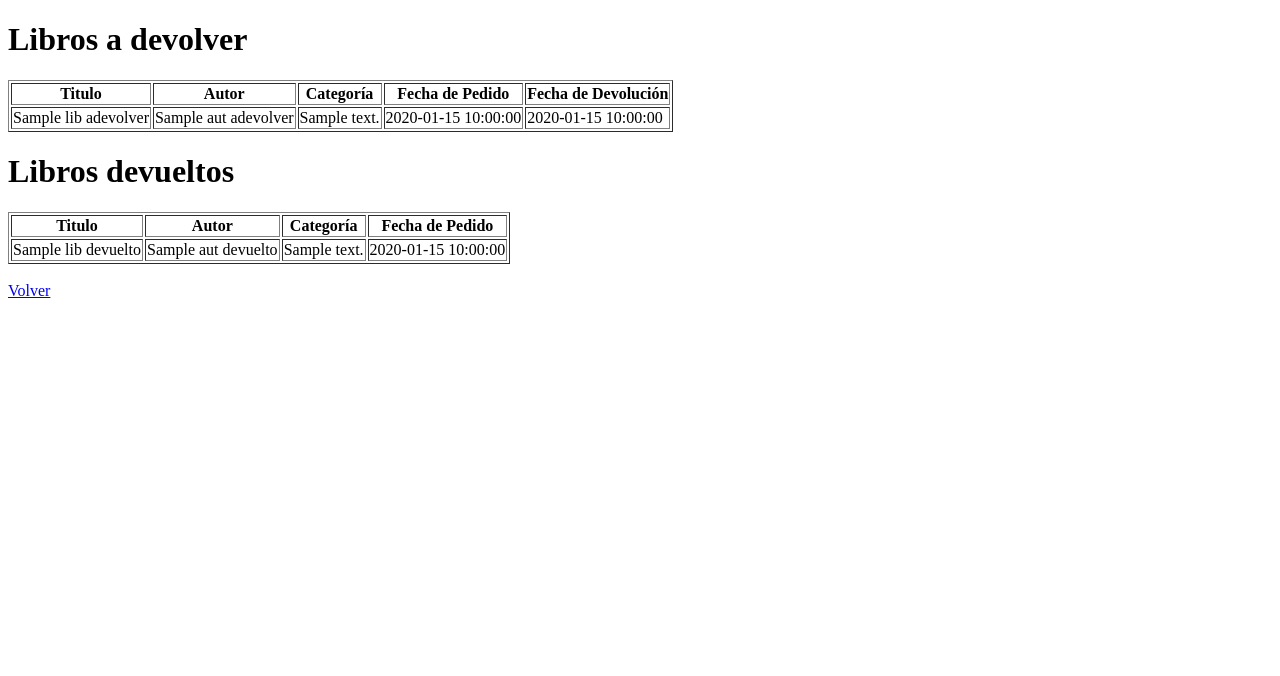
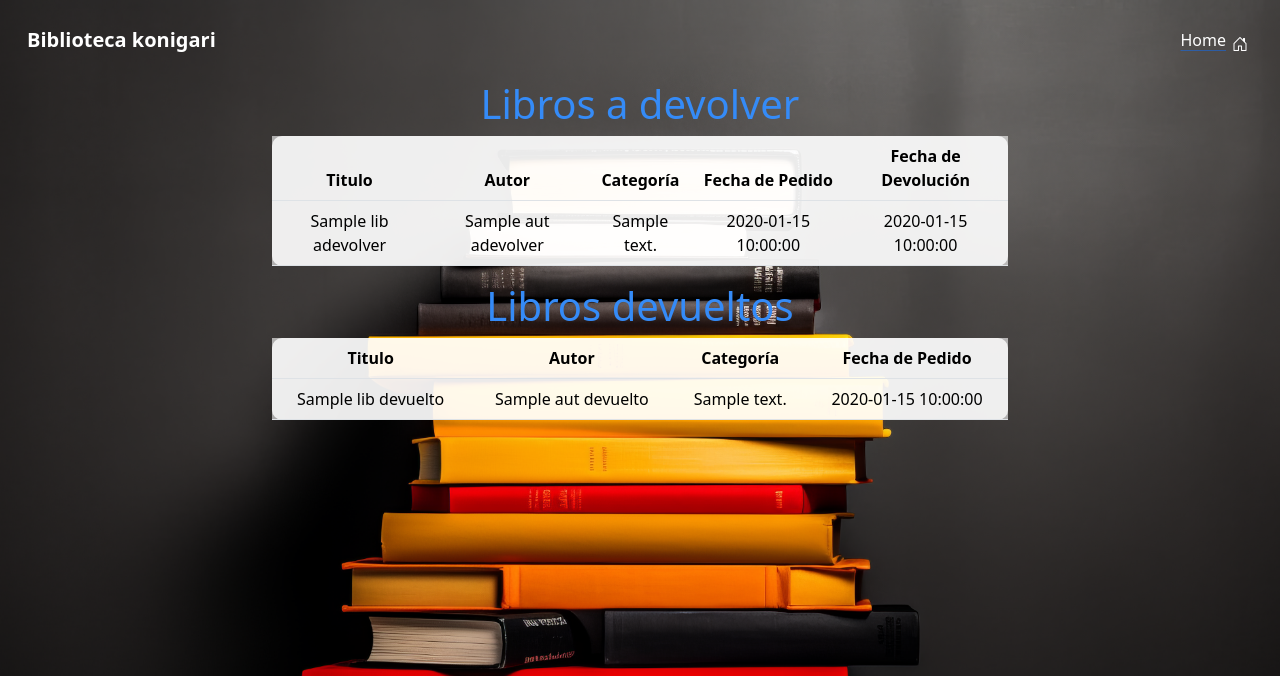
Before and after one commit to guillermodolan/tp-biblioteca-soporte, a Flask app: template templates/libros_cliente.html in a window 1280 px wide. Shown: the top 676 px of the page. Run offline with Flask 3, Linux system fonts and the light colour scheme; the template is opened without the code that fills it: most values are stand-ins (such as "Sample title", 1, 10 or a date in 2020).

Commit message:
template libros clientes y algunas mejoras

```diff
--- a/templates/alquiler_libros.html
+++ b/templates/alquiler_libros.html
@@ -11,7 +11,7 @@
  body {
  margin: 0; /* Reset margin to ensure full-width background */
  padding: 0;
- background-image: url('static/libro_fondo.png');
+ background-image: url('{{ url_for('static', filename='libro_fondo.png') }}');
  background-size: cover;
  background-position: center;
  background-attachment: fixed; /* Optional: This ensures the background remains fixed while scrolling */
--- a/templates/alta_persona.html
+++ b/templates/alta_persona.html
@@ -9,7 +9,7 @@
    body {
    margin: 0; /* Reset margin to ensure full-width background */
    padding: 0;
-   background-image: url('static/libro_fondo.png');
+   background-image: url('{{ url_for('static', filename='libro_fondo.png') }}');
    background-size: cover;
    background-position: center;
    background-attachment: fixed; /* Optional: This ensures the background remains fixed while scrolling */
--- a/templates/home.html
+++ b/templates/home.html
@@ -11,7 +11,7 @@
     body {
       margin: 0; /* Reset margin to ensure full-width background */
       padding: 0;
-      background-image: url('static/libro_fondo.png');
+      background-image: url('{{ url_for('static', filename='libro_fondo.png') }}');
       background-size: cover;
       background-position: center;
       background-attachment: fixed; /* Optional: This ensures the background remains fixed while scrolling */
--- a/templates/libros_cliente.html
+++ b/templates/libros_cliente.html
@@ -3,18 +3,66 @@
 <head>
     <meta charset="UTF-8">
     <title>Historial Libros</title>
+    <link href="https://cdn.jsdelivr.net/npm/bootstrap@5.3.2/dist/css/bootstrap.min.css" rel="stylesheet" integrity="sha384-T3c6CoIi6uLrA9TneNEoa7RxnatzjcDSCmG1MXxSR1GAsXEV/Dwwykc2MPK8M2HN" crossorigin="anonymous">
+   <link rel="stylesheet" href="https://cdn.jsdelivr.net/npm/bootstrap-icons@1.11.1/font/bootstrap-icons.css">
+    <style>
+     body {
+         margin: 0; /* Reset margin to ensure full-width background */
+         padding: 0;
+         background-image: url('{{ url_for('static', filename='libro_fondo.png') }}');
+         background-size: cover;
+         background-position: center;
+         background-attachment: fixed; /* Optional: This ensures the background remains fixed while scrolling */
+         }
+     .navbar {
+    background-color: transparent !important;
+        }
+    .navbar .nav-item {
+           margin-right: auto;
+       }
+    .table {
+            background-color: rgba(255, 255, 255, 0.8); /* Fondo blanco con 80% de opacidad */
+            border-radius: 10px; /* Bordes redondeados para un aspecto más suave */
+        }
+
+    .table th {
+        background-color: rgba(255, 255, 255, 0.6); /* Fondo negro con 60% de opacidad para el encabezado */
+        color: black;
+    }
+
+    .table td {
+        background-color: rgba(255, 255, 255, 0.6); /* Fondo blanco con 100% de opacidad para las celdas de datos */
+
+    }
+
+   </style>
 </head>
 <body>
-    <h1>Libros a devolver</h1>
-    <div>
-    <table border="1">
+    <nav class="navbar navbar-expand-lg bg-body-tertiary">
+        <div class="container-fluid">
+           <a class="navbar-brand" href="#" style="color: #fff; padding: 15px;font-weight: bold;">Biblioteca konigari</a>
+           <ul class="nav justify-content-end">
+           <a style= "color: #fff;padding: 20px;" class="icon-link icon-link-hover" href="{{url_for('home')}}">Home
+             <i class="bi bi-house-door"></i></a>
+           </ul>
+     </div>
+    </nav>
+    <div class="container text-center">
+        <div class="row align-items-center">
+            <div class="col">
+
+            </div>
+            <div class="col-8">
+                <h1 style="color: #358BF7">Libros a devolver</h1>
+
+                <table class="table">
                     <thead>
                         <tr>
-                <th>Titulo</th>
-                <th>Autor</th>
-                <th>Categoría</th>
-                <th>Fecha de Pedido</th>
-                <th>Fecha de Devolución</th>
+                            <th scope="col">Titulo</th>
+                            <th scope="col">Autor</th>
+                            <th scope="col">Categoría</th>
+                            <th scope="col">Fecha de Pedido</th>
+                            <th scope="col">Fecha de Devolución</th>
                         </tr>
                     </thead>
                     <tbody>
@@ -31,9 +79,21 @@
                     </tbody>
                 </table>
                   </div>
-    <h1>Libros devueltos</h1>
-    <div>
-    <table border="1">
+            <div class="col">
+            </div>
+        </div>
+    </div>
+
+    <div class="container text-center">
+        <div class="row align-items-center">
+            <div class="col">
+
+            </div>
+            <div class="col-8">
+
+                <h1 style="color: #358BF7">Libros devueltos</h1>
+
+                <table class="table">
                     <thead>
                         <tr>
                             <th>Titulo</th>
@@ -55,7 +115,10 @@
                     </tbody>
                 </table>
                  </div>
-    <br>
-    <a href="{{url_for('home')}}">Volver</a>
+            <div class="col">
+            </div>
+        </div>
+    </div>
+
 </body>
 </html>
--- a/templates/login.html
+++ b/templates/login.html
@@ -7,7 +7,7 @@
    body {
    margin: 0; /* Reset margin to ensure full-width background */
    padding: 0;
-   background-image: url('static/libro_fondo.png');
+   background-image: url('{{ url_for('static', filename='libro_fondo.png') }}');
    background-size: cover;
    background-position: center;
    background-attachment: fixed; /* Optional: This ensures the background remains fixed while scrolling */
```
Also changed, not shown: templates/mensaje.html (+49 -7 lines). Lines whose indentation alone changed are shown as unchanged.
